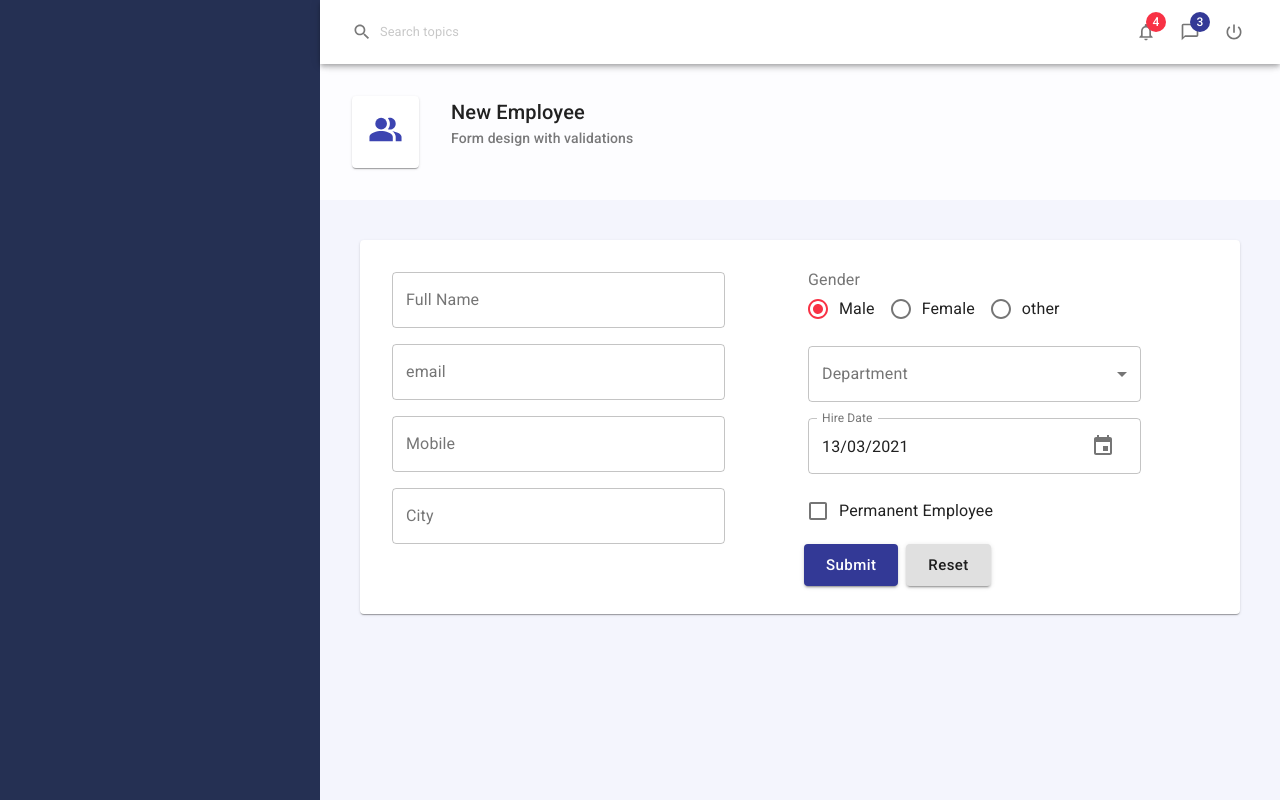
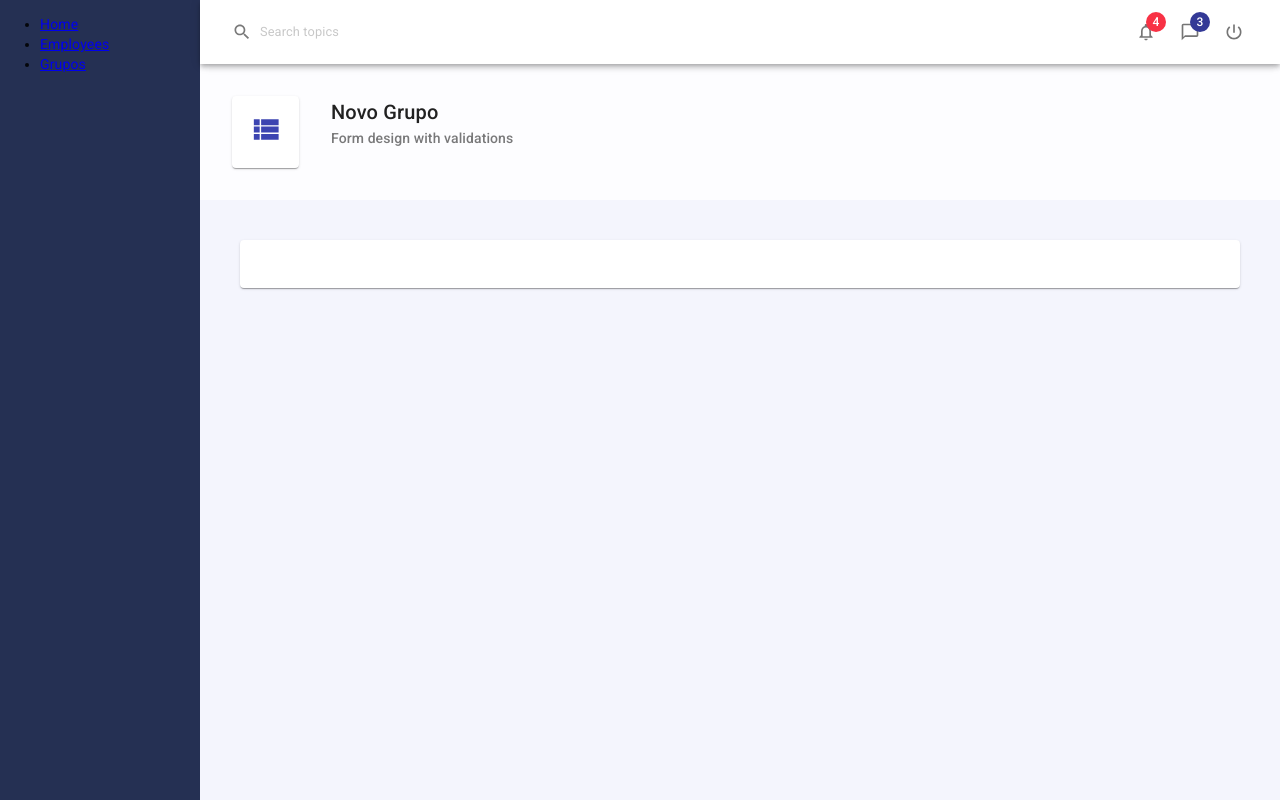
Before and after one commit to fabioaspassos/estagio-admin, a React (Create React App) app: page /groups in a window 1280 px wide. Built offline with nearby package versions, Linux system fonts and the light colour scheme.

Commit message:
added routing

```diff
--- a/package.json
+++ b/package.json
@@ -13,6 +13,7 @@
     "date-fns": "^2.19.0",
     "react": "^17.0.1",
     "react-dom": "^17.0.1",
+    "react-router-dom": "^5.2.0",
     "react-scripts": "4.0.3",
     "web-vitals": "^1.0.1"
   },
--- a/src/App/App.js
+++ b/src/App/App.js
@@ -1,9 +1,12 @@
 import React from 'react';
+import { Switch, Route, BrowserRouter as Router } from 'react-router-dom';
+import { createMuiTheme, CssBaseline, makeStyles, ThemeProvider } from '@material-ui/core';
+
 import './App.css';
 import SideMenu from '../components/SideMenu'
-import { createMuiTheme, CssBaseline, makeStyles, ThemeProvider } from '@material-ui/core';
 import Header from '../components/Header';
 import Employees from '../pages/Employees/Employees';
+import Groups from '../pages/Groups/Groups';
 
 const theme = createMuiTheme({
   palette:{
@@ -35,7 +38,7 @@ const theme = createMuiTheme({
 
 const useStyles = makeStyles({
   appMain: {
-    paddingLeft: '320px',
+    paddingLeft: '200px',
     width: '100%'
   }
 });
@@ -43,14 +46,28 @@ const useStyles = makeStyles({
 function App() {
   const classes = useStyles();
   return (
+    <Router>
     <ThemeProvider theme={theme}>
       <SideMenu />
       <div className={classes.appMain}>
         <Header />
-        <Employees />
+
+        <Switch>
+          <Route path="/employees">
+            <Employees />
+          </Route>
+          <Route path="/groups">
+            <Groups />
+          </Route>
+          <Route path="/">
+            <div></div>
+          </Route>
+        </Switch>
+
       </div>
       <CssBaseline />
     </ThemeProvider>
+    </Router>
   );
 }
 
--- a/src/components/SideMenu.js
+++ b/src/components/SideMenu.js
@@ -1,5 +1,6 @@
+import React from 'react'
+import { Link } from 'react-router-dom';
 import { withStyles } from '@material-ui/core'
-import React from 'react'
 
 const styles = {
     sideMenu: {
@@ -7,7 +8,7 @@ const styles = {
         flexDirection: 'column',
         position: 'absolute',
         left: '0px',
-        width: '320px',
+        width: '200px',
         height: '100%',
         backgroundColor: '#253053',
       }
@@ -17,7 +18,19 @@ const SideMenu = (props) => {
 
     return (
         <div className={classes.sideMenu}>
-
+            <nav>
+                <ul>
+                    <li>
+                        <Link to="/">Home</Link>
+                    </li>
+                    <li>
+                        <Link to="/employees">Employees</Link>
+                    </li>
+                    <li>
+                        <Link to="/groups">Grupos</Link>
+                    </li>
+                </ul>
+            </nav>
         </div>
     )
 }
--- /dev/null
+++ b/src/pages/Groups/Groups.js
@@ -0,0 +1,28 @@
+import React from 'react';
+import { Paper, makeStyles } from '@material-ui/core';
+import ViewListIcon from '@material-ui/icons/ViewList';
+
+import PageHeader from '../../components/PageHeader';
+
+export default function Groups() {
+    const classes = useStyles();
+
+    return (
+        <>
+            <PageHeader
+                title='Novo Grupo'
+                subTitle='Form design with validations'
+                icon={ <ViewListIcon fontSize='large'/> } />
+            <Paper className={classes.pageContent}>
+                <div></div>
+            </Paper>
+        </>
+    )
+}
+
+const useStyles = makeStyles(theme => ({
+    pageContent:{
+        margin: theme.spacing(5),
+        padding: theme.spacing(3)
+    }
+}))
```
Also changed, not shown: 1 other file (tests, documents, lock files or other folders).
